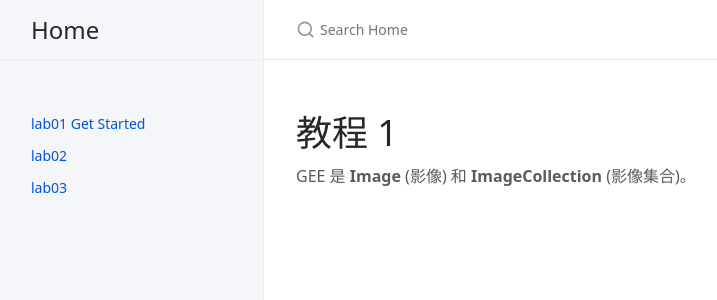
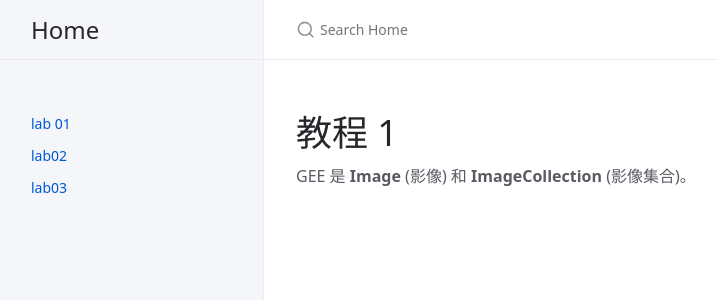
Before and after one commit to ptsch1979/gee, a Jekyll site: the page built from lab01.md, in a window 1280 px wide. Shown: the top 300 px of the page, without its empty margins (108-825 px from the left). Built offline with Jekyll 4.4.1, drawn with Linux system fonts in a browser that asks for light colours; cached includes are drawn as plain includes.

Commit message:
Update lab01.md

```diff
--- a/lab01.md
+++ b/lab01.md
@@ -1,6 +1,6 @@
 ---
 layout: default
-title: "lab01 Get Started"
+title: "lab 01"
 nav_order: 1
 ---
 
```
